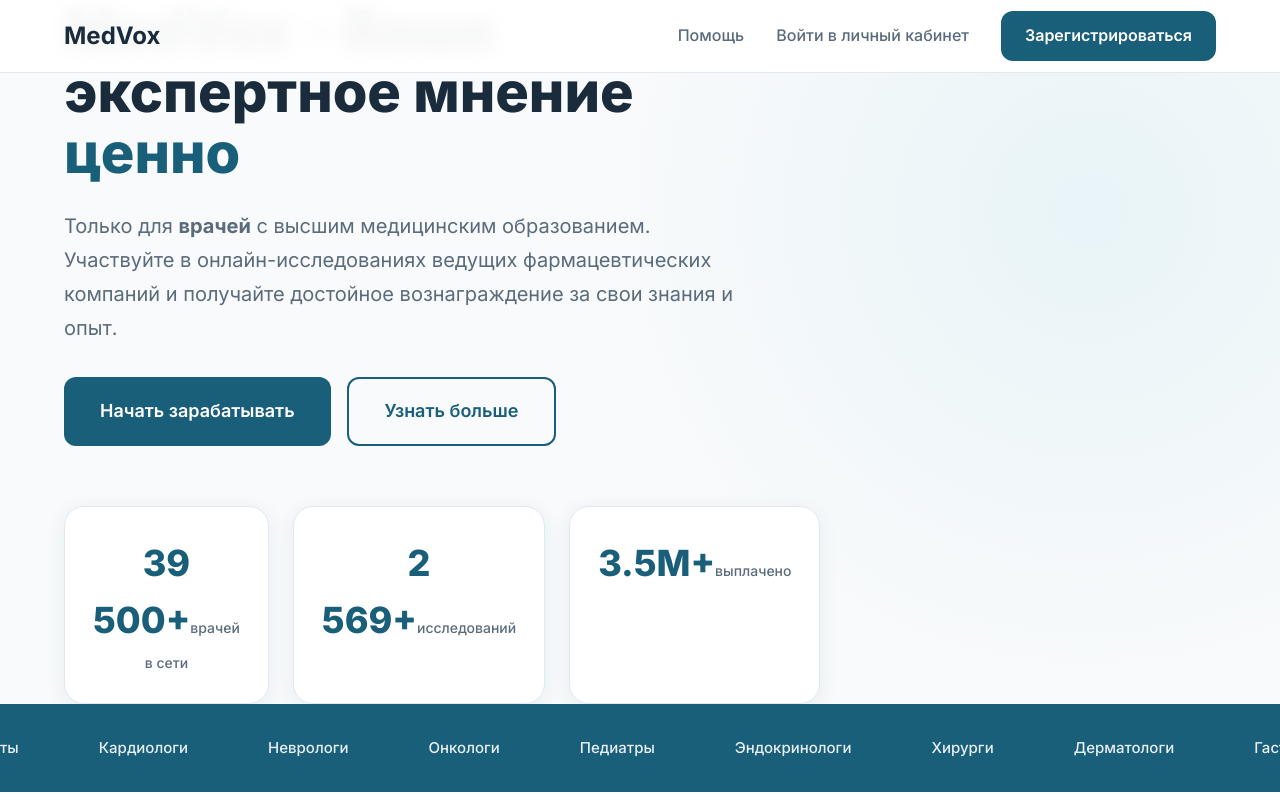
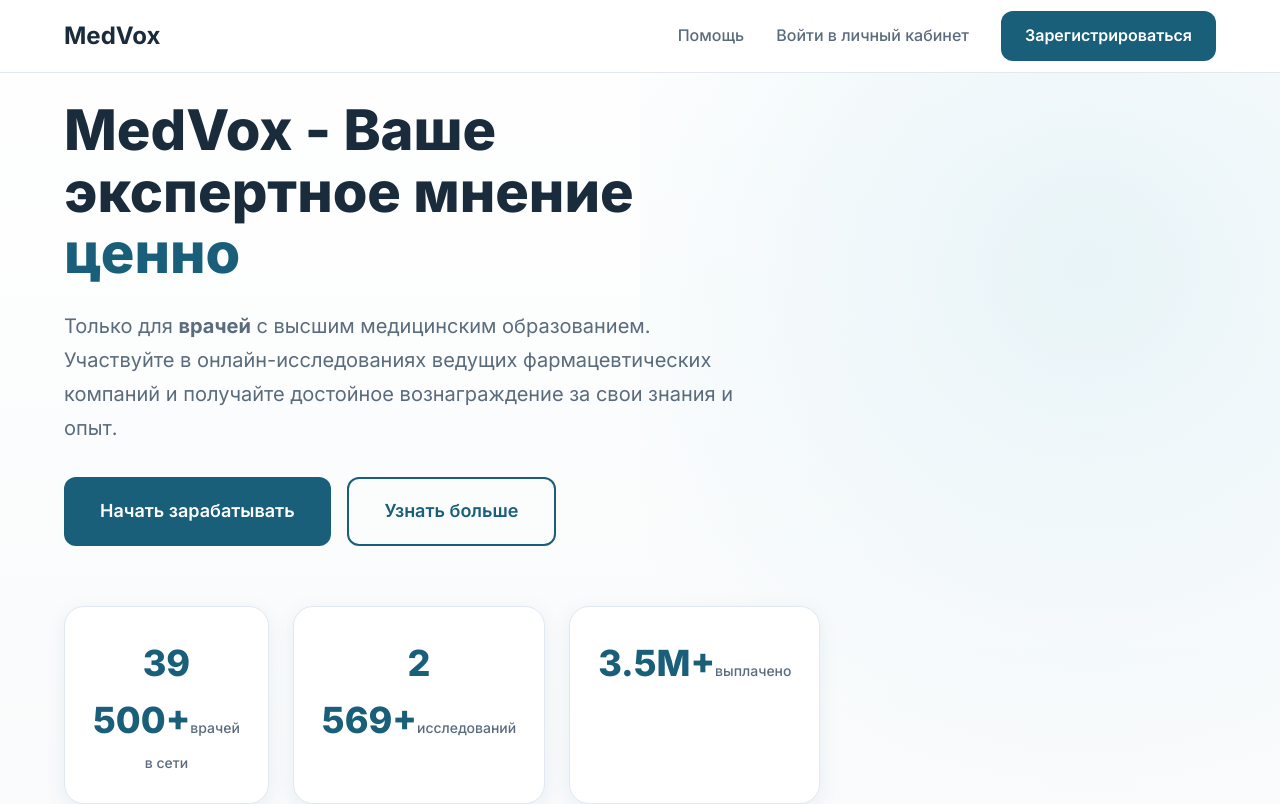
Before and after one commit to Lokamp/medvox-rest-app, a Vue app in the folder frontend/app-main/: page / in a window 1280 px wide. Shown: the top 804 px of the page. Built offline with nearby package versions, Linux system fonts and the light colour scheme.

Commit message:
app-main - в шаблоне vue исправлена верстка для страницы faq - отмена

```diff
--- a/frontend/app-main/src/assets/main.css
+++ b/frontend/app-main/src/assets/main.css
@@ -203,6 +203,8 @@
 /* Hero Section */
 .hero {
   position: relative;
+  padding: 100px 0 80px;
+  background: linear-gradient(180deg, var(--white) 0%, var(--bg) 100%);
   overflow: hidden;
 }
 
```
